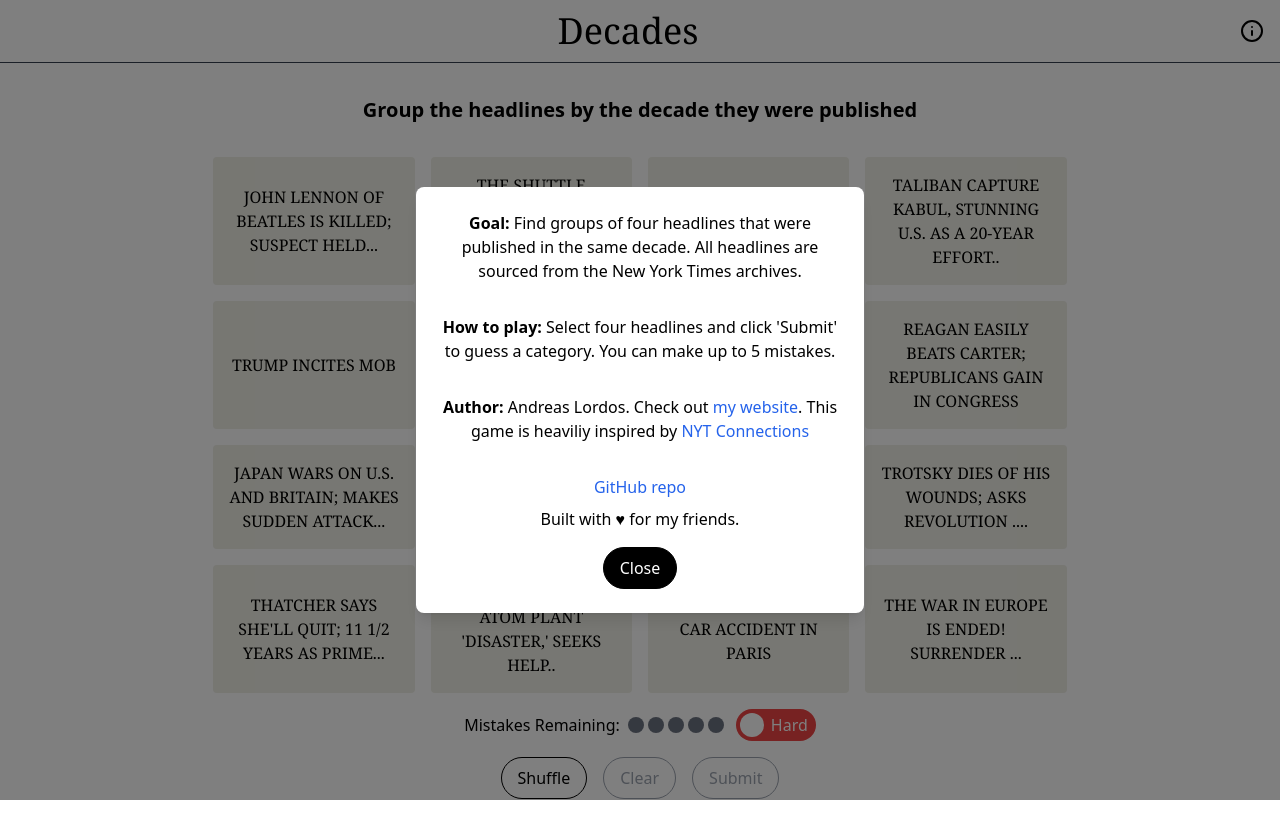
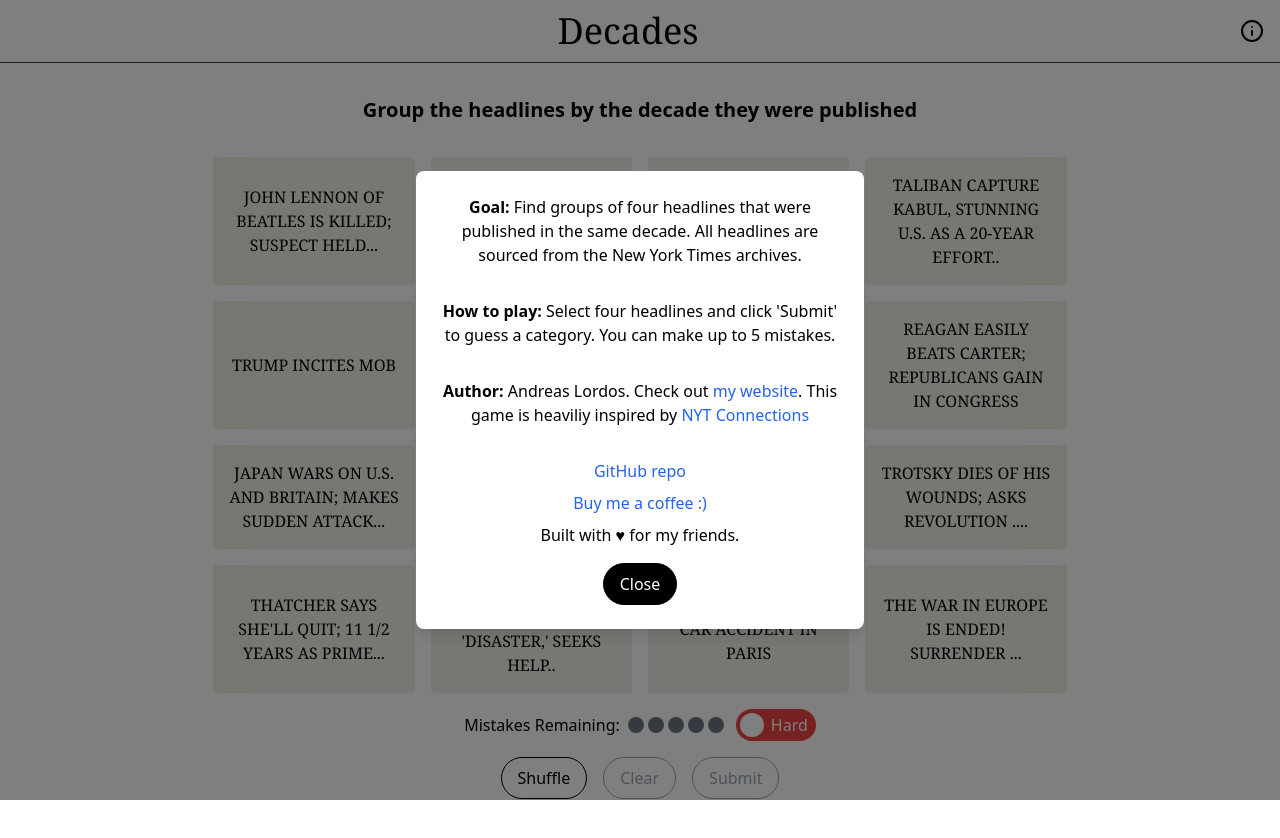
Before and after one commit to andreaslordos/decades-connections, a React (Create React App) app: page / in a window 1280 px wide. Both pictures are taken after a click on the button 1252 px from the left and 31 px from the top of the page. Shown: the top 838 px of the page. Built offline with nearby package versions, Linux system fonts and the light colour scheme; the HTML template or start-up script is replaced by a standard one.

Commit message:
added coffe link

```diff
--- a/src/components/InfoModal.tsx
+++ b/src/components/InfoModal.tsx
@@ -21,6 +21,7 @@ export default function InfoModal({ onClose }: InfoModalProps) {
                     <p><strong>How to play:</strong> Select four headlines and click 'Submit' to guess a category. You can make up to {MAX_MISTAKES} mistakes.</p><br />
                     <p><strong>Author:</strong> Andreas Lordos. Check out{' '} <a href="https://lordos.tech" target="_blank" rel="noopener noreferrer" className="text-blue-600 hover:underline">my website</a>. This game is heaviliy inspired by{' '} <a href="https://www.nytimes.com/games/connections" target="_blank" rel="noopener noreferrer" className="text-blue-600 hover:underline">NYT Connections</a></p><br/>
                     <p><a href="https://github.com/andreaslordos/decades-connections" target="_blank" rel="noopener noreferrer" className="text-blue-600 hover:underline">GitHub repo</a></p>
+                    <p><a href="https://buymeacoffee.com/lordos" target="_blank" rel="noopener noreferrer" className="text-blue-600 hover:underline">Buy me a coffee :)</a></p>
                     <p>Built with &hearts; for my friends.</p>
                 </div>
                 <Button
```
